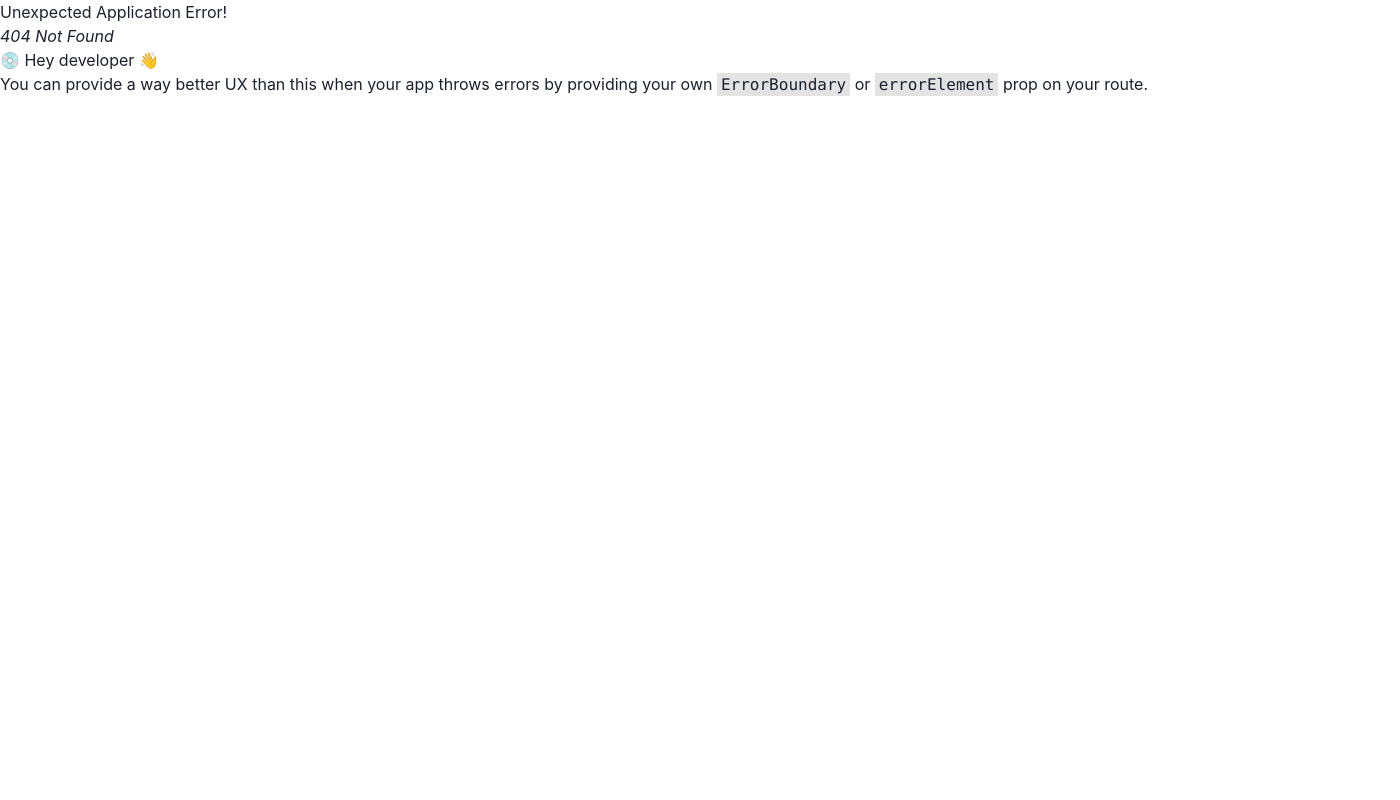
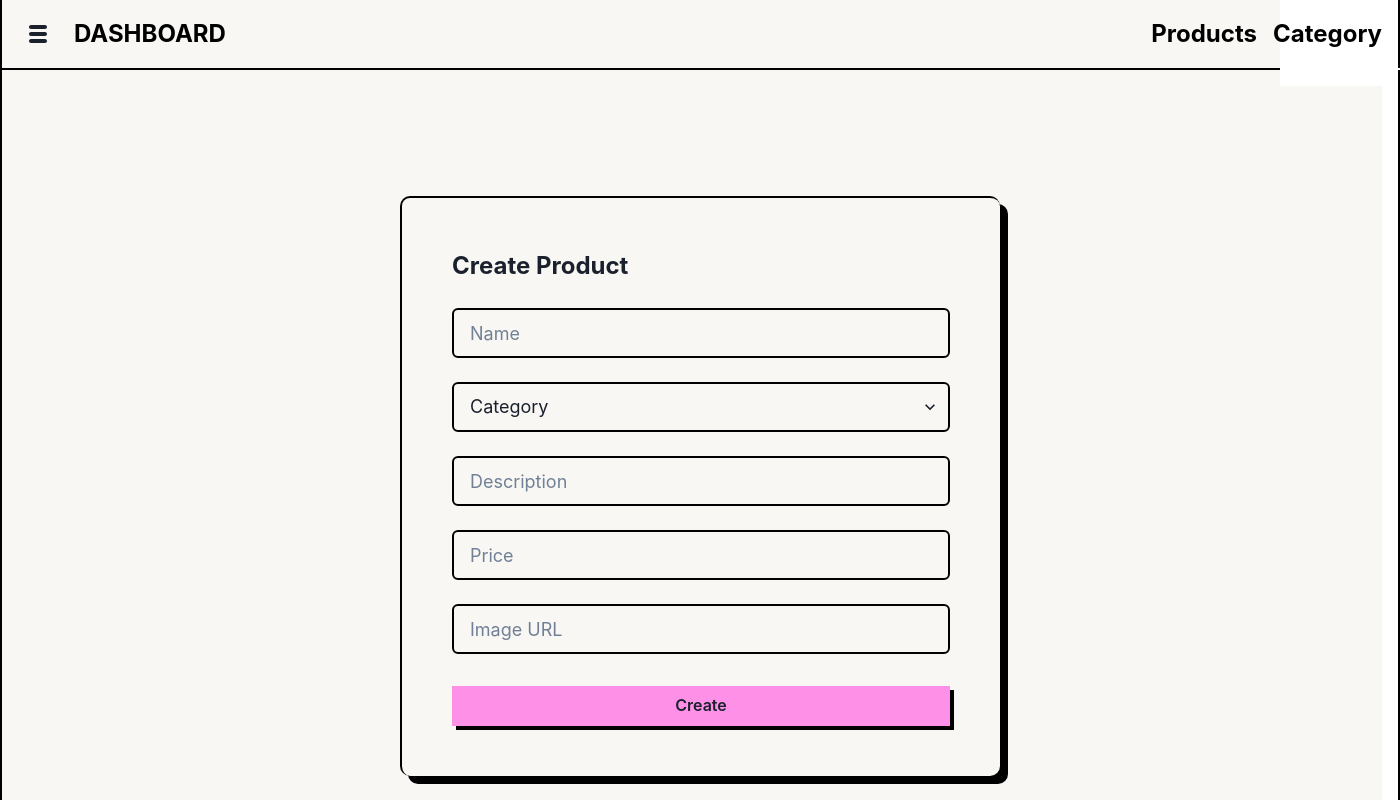
Before and after one commit to Aldyfaisal80/React-Chakra-UI, a React (Vite) app: page /dashboard/create-product in a window 1280 px wide. Before the commit this address had no page. Shown: the top 800 px of the page, 1400 px wide, since content can reach past the window. Built offline with nearby package versions, Linux system fonts and the light colour scheme.

Commit message:
admin(create): make display create product and create category

```diff
--- a/src/components/fragments/dashboard/Navbar.tsx
+++ b/src/components/fragments/dashboard/Navbar.tsx
@@ -11,8 +11,8 @@ export default function NavbarCopy() {
                     <MenuButton as={IconButton} icon={<TiThMenu />} fontSize={"2xl"} fontWeight={"bold"} border={"none"} variant="outline" aria-label="Menu" />
                         <MenuList>
                             <MenuItem as={Link} to="/">Home</MenuItem>
-                            <MenuItem as={Link} to="products">Create Product</MenuItem>
-                            <MenuItem as={Link} to="category">Create Categories</MenuItem>
+                            <MenuItem as={Link} to="/dashboard/create-product">Create Product</MenuItem>
+                            <MenuItem as={Link} to="/dashboard/create-category">Create Categories</MenuItem>
                         </MenuList>
                     </Menu>
                     <Link to={"/dashboard"}>DASHBOARD</Link>
--- a/src/pages/admin/category/create/index.tsx
+++ b/src/pages/admin/category/create/index.tsx
@@ -1,5 +1,42 @@
+import { Flex, FormControl, Input, Text } from "@chakra-ui/react";
+import ButtonCard from "../../../../components/elements/ButtonCard";
+
 export default function CreateCategory() {
   return (
-    <div>CreateCategory</div>
+    <Flex direction={"column"} justifyContent={"center"} alignItems={"center"} h={"100vh"} bg={"#F8F7F3"}>
+      <FormControl
+        display="flex"
+        flexDirection="column"
+        gap={6}
+        w={"600px"}
+        borderTop={"2px solid black"}
+        borderLeft={"2px solid black"}
+        p={"50px"}
+        borderRadius={"10px"}
+        boxShadow={"8px 8px 0px 0px rgba(0, 0, 0, 1)"}
+      >
+        <Text fontSize={"1.5rem"} fontWeight={"bold"}>
+          Create Category
+        </Text>
+        <Input
+          placeholder="Name"
+          type="name"
+          h={"50px"}
+          fontSize={"lg"}
+          border={"2px solid black"}
+        />
+        <Input
+          placeholder="Description"
+          type="description"
+          h={"50px"}
+          fontSize={"lg"}
+          border={"2px solid black"}
+        />
+        <ButtonCard
+          text="Create"
+          bgColor={"#FE90E7"}
+        />
+      </FormControl>
+    </Flex>
   )
 }
--- a/src/pages/admin/products/create/index.tsx
+++ b/src/pages/admin/products/create/index.tsx
@@ -1,5 +1,65 @@
-export default function CreateProducts() {
+import { Flex, FormControl, Input, Select, Text } from "@chakra-ui/react";
+import ButtonCard from "../../../../components/elements/ButtonCard";
+
+export default function CreateProduct() {
   return (
-    <div>CreateProducts</div>
+    <Flex direction={"column"} justifyContent={"center"} alignItems={"center"} h={"100vh"} bg={"#F8F7F3"}>
+      <FormControl
+        display="flex"
+        flexDirection="column"
+        gap={6}
+        w={"600px"}
+        borderTop={"2px solid black"}
+        borderLeft={"2px solid black"}
+        p={"50px"}
+        borderRadius={"10px"}
+        boxShadow={"8px 8px 0px 0px rgba(0, 0, 0, 1)"}
+      >
+        <Text fontSize={"1.5rem"} fontWeight={"bold"}>
+          Create Product
+        </Text>
+        <Input
+          placeholder="Name"
+          type="name"
+          h={"50px"}
+          fontSize={"lg"}
+          border={"2px solid black"}
+        />
+        <Select
+          placeholder='Category'
+          h={"50px"}
+          fontSize={"lg"}
+          border={"2px solid black"}>
+          <option value='option1'>Option 1</option>
+          <option value='option2'>Option 2</option>
+          <option value='option3'>Option 3</option>
+        </Select>
+        <Input
+          placeholder="Description"
+          type="description"
+          h={"50px"}
+          fontSize={"lg"}
+          border={"2px solid black"}
+        />
+        <Input
+          placeholder="Price"
+          type="price"
+          h={"50px"}
+          fontSize={"lg"}
+          border={"2px solid black"}
+        />
+        <Input
+          placeholder="Image URL"
+          type="imageURL"
+          h={"50px"}
+          fontSize={"lg"}
+          border={"2px solid black"}
+        />
+        <ButtonCard
+          text="Create"
+          bgColor={"#FE90E7"}
+        />
+      </FormControl>
+    </Flex>
   )
 }
```
Also changed, not shown: src/router.tsx (+10 -0 lines).
